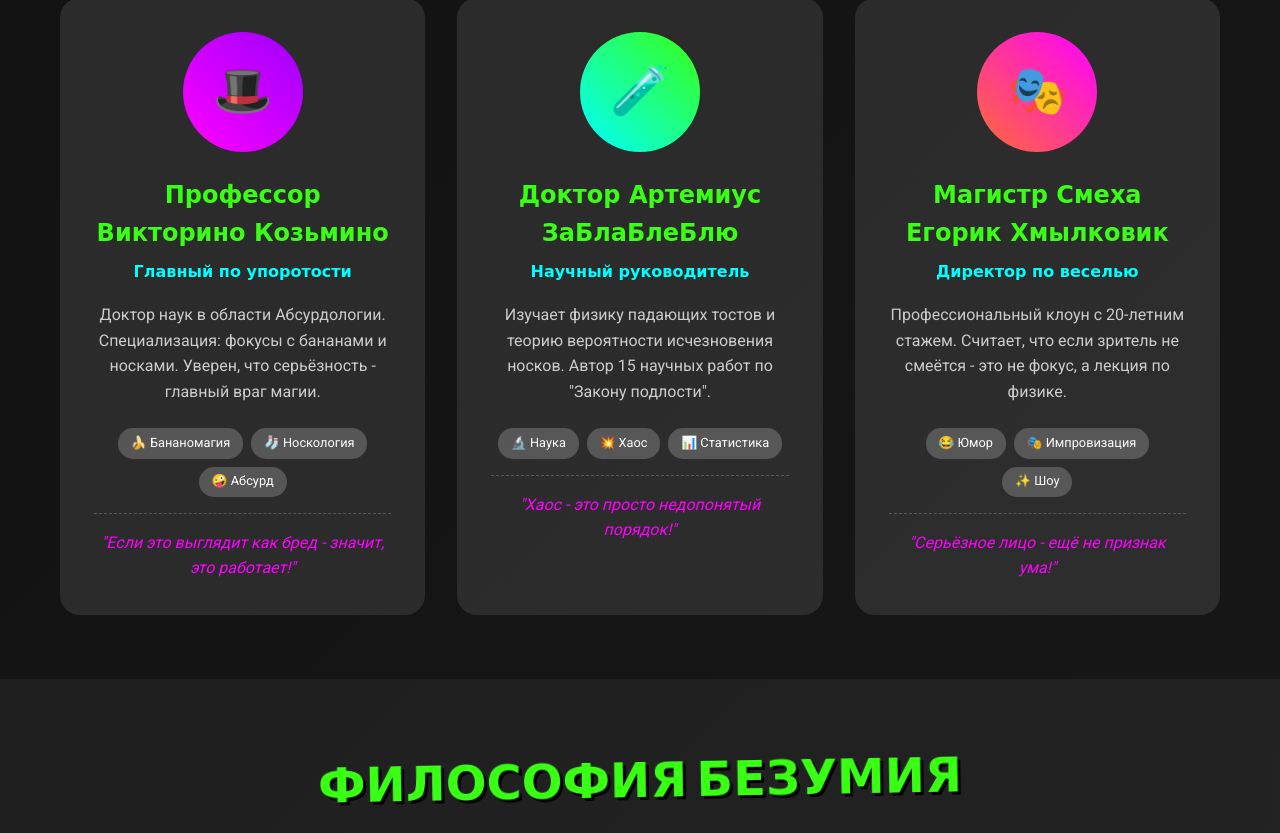
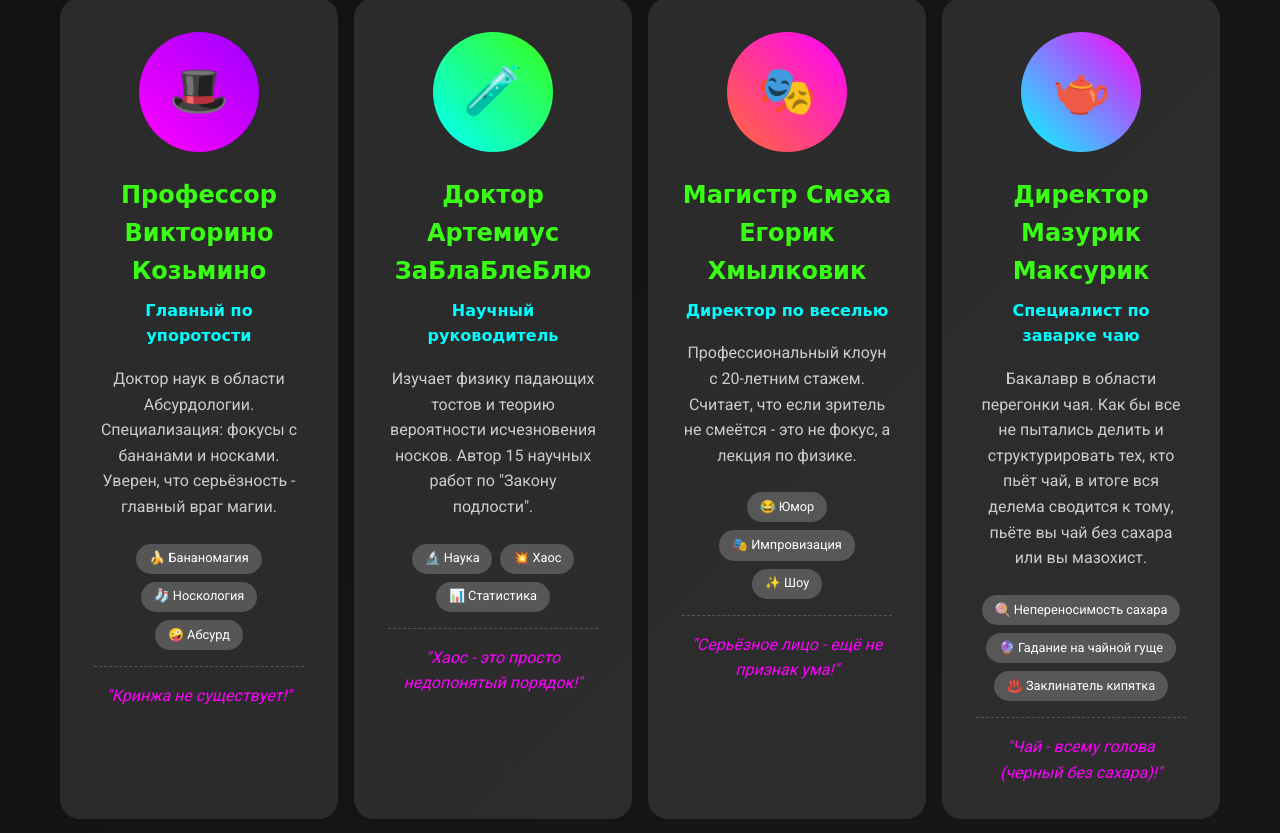
Before and after one commit to temaa517/PsevdoRandom, a plain HTML site: page about.html in a window 1280 px wide. Shown: the part 1600-2433 px from the top of the page. Drawn offline with Linux system fonts and the light colour scheme.

Commit message:
максим добавился

```diff
--- a/about.html
+++ b/about.html
@@ -143,7 +143,7 @@
                         <span class="skill">🤪 Абсурд</span>
                     </div>
                     <div class="member-quote">
-                        "Если это выглядит как бред - значит, это работает!"
+                        "Кринжа не существует!"
                     </div>
                 </div>
 
@@ -189,6 +189,29 @@
                     </div>
                     <div class="member-quote">
                         "Серьёзное лицо - ещё не признак ума!"
+                    </div>
+                </div>
+
+                <div class="team-member">
+                    <div class="member-photo director">
+                        <div class="photo-content">🫖</div>
+                        <div class="member-shine"></div>
+                    </div>
+                    <h3>Директор Мазурик Максурик</h3>
+                    <p class="member-role">Специалист по заварке чаю</p>
+                    <p class="member-bio">
+                        Бакалавр в области перегонки чая.
+                        Как бы все не пытались делить и структурировать
+                        тех, кто пьёт чай, в итоге вся делема сводится к тому,
+                        пьёте вы чай без сахара или вы мазохист.
+                    </p>
+                    <div class="member-skills">
+                        <span class="skill">🍭 Непереносимость сахара</span>
+                        <span class="skill">🔮 Гадание на чайной гуще</span>
+                        <span class="skill">♨️ Заклинатель кипятка</span>
+                    </div>
+                    <div class="member-quote">
+                        "Чай - всему голова (черный без сахара)!"
                     </div>
                 </div>
             </div>
@@ -275,6 +298,7 @@
     </footer>
 
     <script src="js/main.js"></script>
+    <script src="js/utils/sound-manager.js"></script>
     <script src="js/utils/cursor-effects.js"></script>
     <script src="js/utils/cursor-trail.js"></script>
     <script src="js/mad-mode.js"></script>
--- a/css/about.css
+++ b/css/about.css
@@ -304,8 +304,8 @@
 
 .team-grid {
     display: grid;
-    grid-template-columns: repeat(auto-fit, minmax(300px, 1fr));
-    gap: 2rem;
+    grid-template-columns: 1fr 1fr 1fr 1fr;
+    gap: 1rem;
     margin-top: 3rem;
 }
 
@@ -349,6 +349,10 @@
 
 .member-photo.magister {
     background: linear-gradient(45deg, var(--crazy-orange), var(--neon-pink));
+}
+
+.member-photo.director {
+    background: linear-gradient(45deg, var(--electric-blue), var(--neon-pink));
 }
 
 .member-shine {
```
